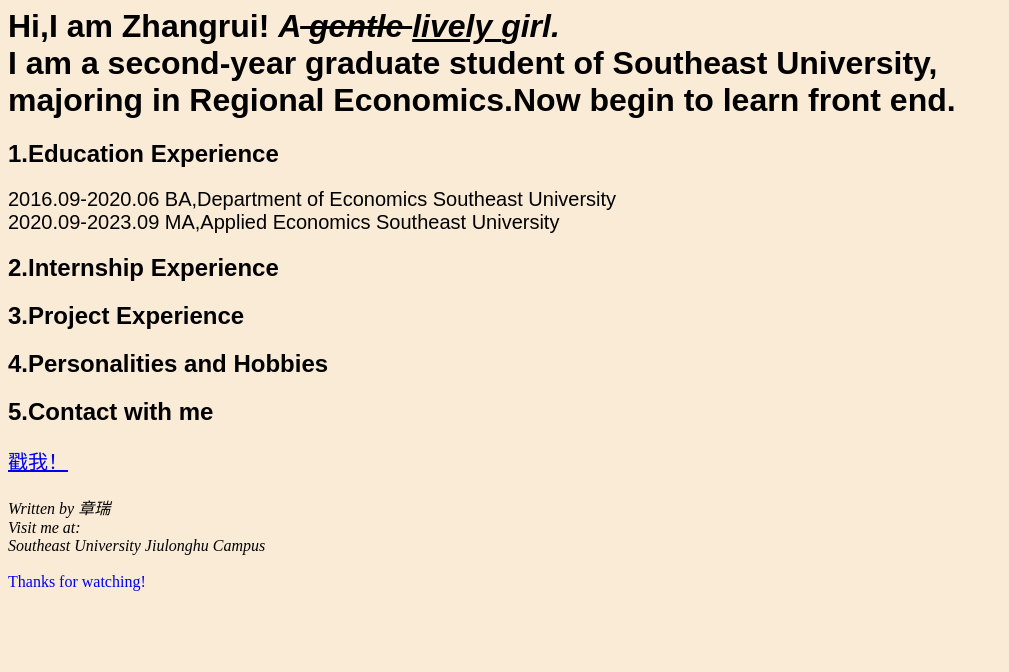
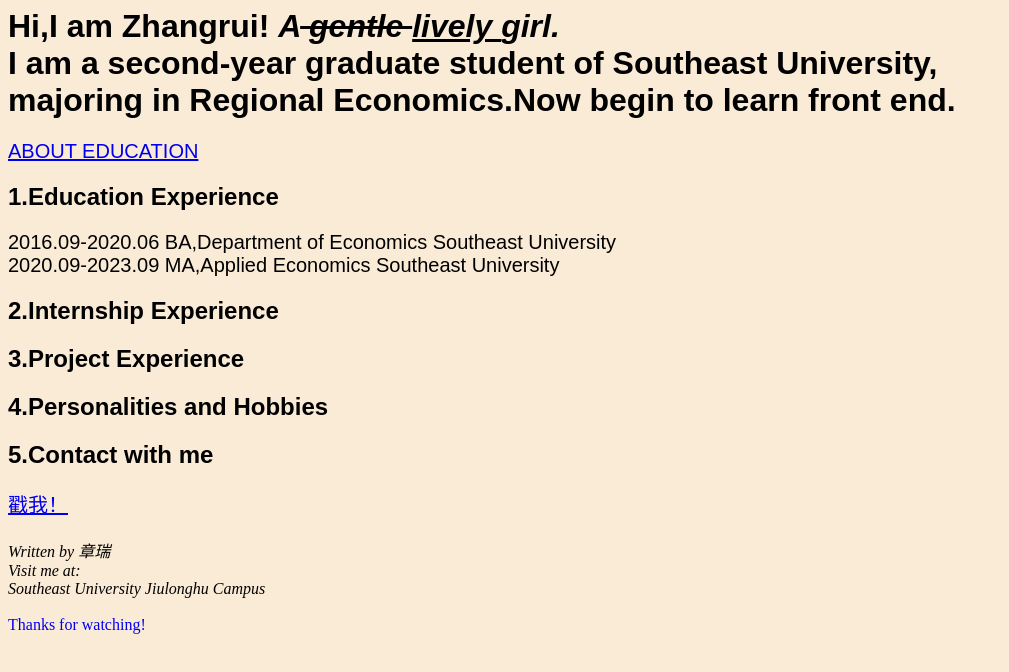
Before and after one commit to Uncle-Rui/github-pages, a plain HTML site: page index.html in a window 1280 px wide. Shown: the whole page, without its empty margins (0-1009 px from the left). Drawn offline with Linux system fonts and the light colour scheme.

Commit message:
Update index.html

```diff
--- a/index.html
+++ b/index.html
@@ -13,7 +13,7 @@ p {color:rgb(0, 0, 0);font-family: Arial, Helvetica, sans-serif;font-size: 20px;
 <h1>Hi,I am Zhangrui! <i>A<del> gentle </del><ins>lively </ins>girl.</i><br>
     I am a second-year graduate student of Southeast University,<br>
     majoring in Regional Economics.Now begin to learn front end.</h1>
-<p><a href="#ecucation"ABOUT EDUCATION</a></p>
+<p><a href="#ecucation">ABOUT EDUCATION</a></p>
 <h2><a name="education">1.Education Experience</a></h2>
 <p>2016.09-2020.06  BA,Department of Economics  Southeast University<br>
 2020.09-2023.09  MA,Applied Economics  Southeast University</p>
```
